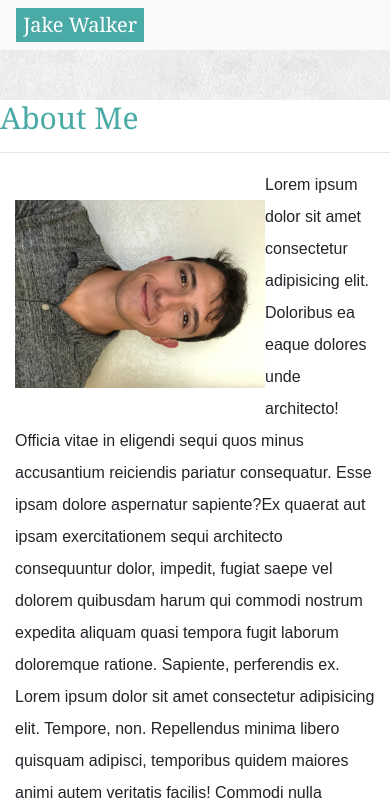
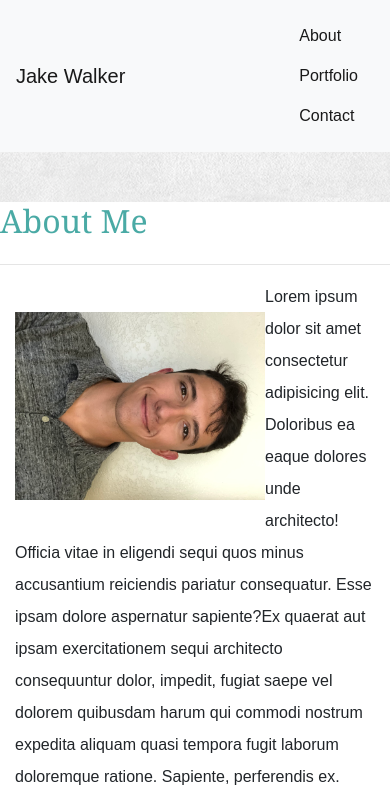
Before and after one commit to jcw2865/homework-2, a plain HTML site: page index.html in a window 390 px wide. Shown: the top 806 px of the page. Drawn offline with nearby package versions, Linux system fonts and the light colour scheme.

Commit message:
Recreated navbar to more closely match responsive bootstrap template. Buttons still will not completely center below name, but they do respond to different screen sizes.

```diff
--- a/assets/css/style2.css
+++ b/assets/css/style2.css
@@ -26,6 +26,7 @@ hr {
 .container {
     background-color: white;
     margin-top: 50px;
+    margin-bottom: 50px;
 }
 
 footer {
@@ -98,3 +99,9 @@ p {
 img {
     object-fit: fill;
 }
+
+@media screen and (max-width: 768px) {
+.wrapper {
+		width: 600px;
+	}
+}
--- a/index.html
+++ b/index.html
@@ -5,6 +5,8 @@
     <meta charset="UTF-8">
     <meta name="viewport" content="width=device-width, initial-scale=1.0">
     <meta http-equiv="X-UA-Compatible" content="ie=edge">
+    <link rel="stylesheet" href="assets/css/style1.css">
+    <link rel="stylesheet" href="assets/css/style2.css">
     <link rel="stylesheet" href="https://stackpath.bootstrapcdn.com/bootstrap/4.4.1/css/bootstrap.min.css"
         integrity="sha384-Vkoo8x4CGsO3+Hhxv8T/Q5PaXtkKtu6ug5TOeNV6gBiFeWPGFN9MuhOf23Q9Ifjh" crossorigin="anonymous">
     <script src="https://stackpath.bootstrapcdn.com/bootstrap/4.4.1/js/bootstrap.min.js"
@@ -16,15 +18,33 @@
     <script src="https://cdn.jsdelivr.net/npm/popper.js@1.16.0/dist/umd/popper.min.js"
         integrity="sha384-Q6E9RHvbIyZFJoft+2mJbHaEWldlvI9IOYy5n3zV9zzTtmI3UksdQRVvoxMfooAo"
         crossorigin="anonymous"></script>
-    <link rel="stylesheet" href="assets/css/style1.css">
-    <link rel="stylesheet" href="assets/css/style2.css">
+
     <title>About Me</title>
 </head>
 
 <body>
 
     <!-- Navbar -->
-    <nav id="navbar" class="navbar navbar-expand-md navbar-light bg-light">
+
+    <nav class="navbar navbar-expand-sm navbar-light bg-light">
+        <a class="navbar-brand" href="#">Jake Walker</a>
+        <div class="navbar" id="navbarNav">
+            <ul class="navbar-nav">
+                <li class="nav-item active">
+                    <a class="nav-link" href="../homework-2/index.html">About <span class="sr-only">(current)</span></a>
+                </li>
+                <li class="nav-item active">
+                    <a class="nav-link" href="../homework-2/portfolio.html">Portfolio</a>
+                </li>
+                <li class="nav-item active">
+                    <a class="nav-link" href="../homework-2/contact.html">Contact</a>
+                </li>
+                </li>
+            </ul>
+        </div>
+    </nav>
+
+    <!-- <nav id="navbar" class="navbar navbar-expand-md navbar-light bg-light wrapper">
         <header>Jake Walker</header>
         <div class="collapse navbar-collapse flex-row-reverse" id="navbarNav">
             <ul class="navbar-nav">
@@ -39,7 +59,7 @@
                 </li>
             </ul>
         </div>
-    </nav>
+    </nav> -->
 
 
     <!-- Container -->
```
